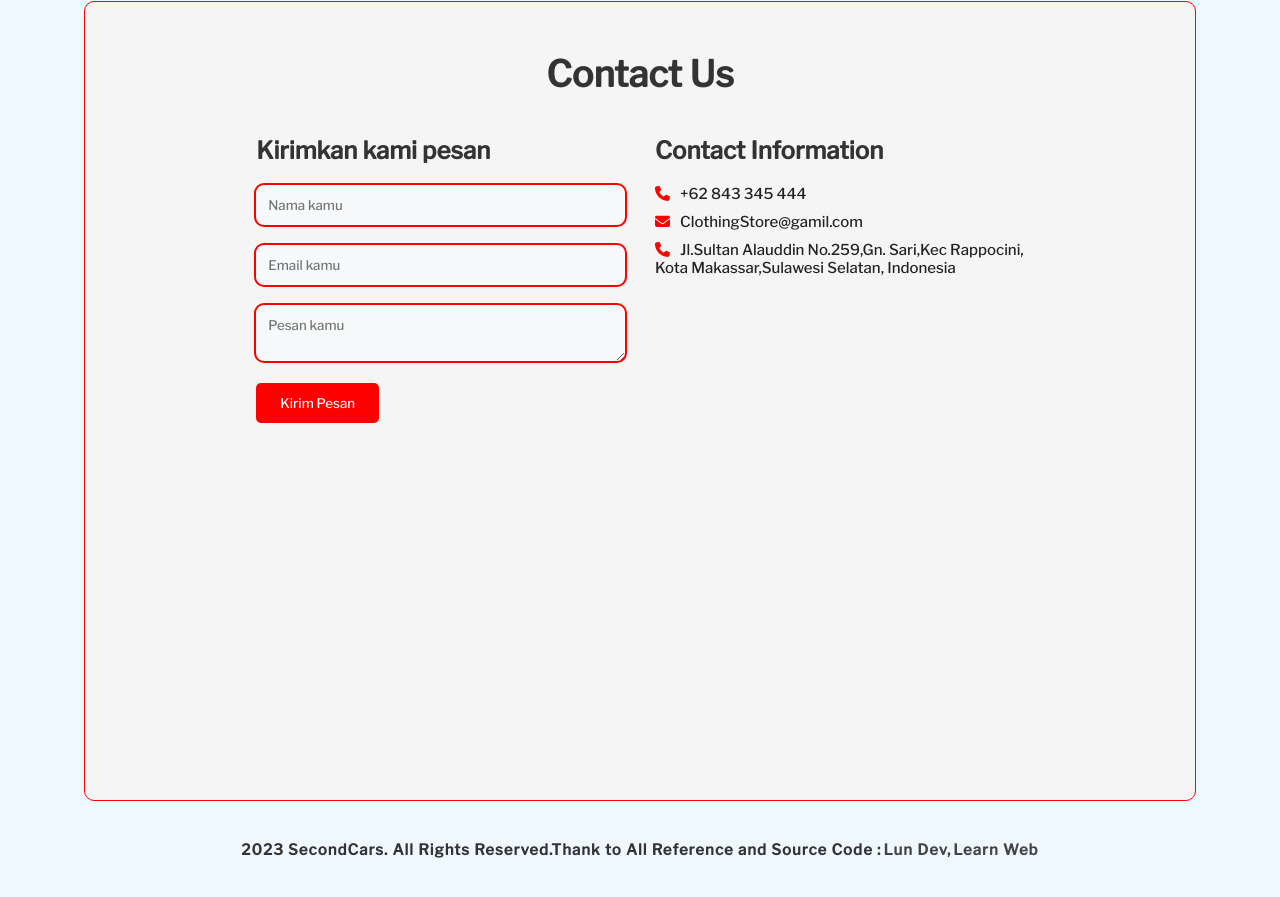
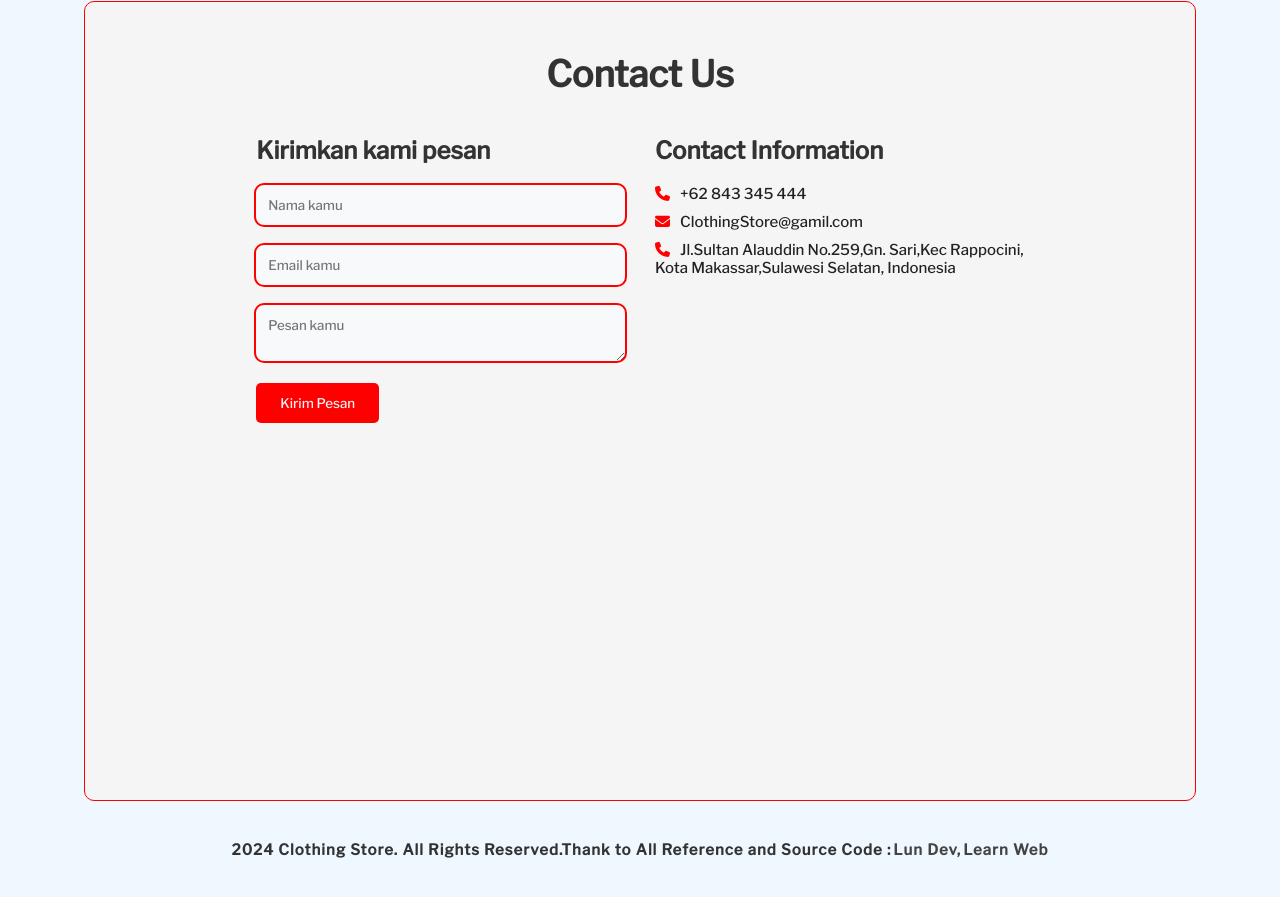
Before and after one commit to Kahfi10/baru-web, a plain HTML site: page index.html in a window 1280 px wide. Shown: the part 2914-3811 px from the top of the page. Drawn offline with nearby package versions, Linux system fonts and the light colour scheme.

Commit message:
Update index.html

```diff
--- a/index.html
+++ b/index.html
@@ -133,7 +133,7 @@
 
     <footer>
         <div class="credit-content">
-            <p>2023 SecondCars. All Rights Reserved.Thank to All Reference and Source Code : </p>
+            <p>2024 Clothing Store. All Rights Reserved.Thank to All Reference and Source Code : </p>
             <a target="_blank" href="https://youtu.be/okyfcpZfPAU?si=KiNrye_cZhq4s4Kg">Lun Dev,</a>
             <a target="_blank" href="https://youtu.be/Rqo_1TV7wQs?si=G8xcfOopnm2ux2la">Learn Web</a>
         </div>
```
